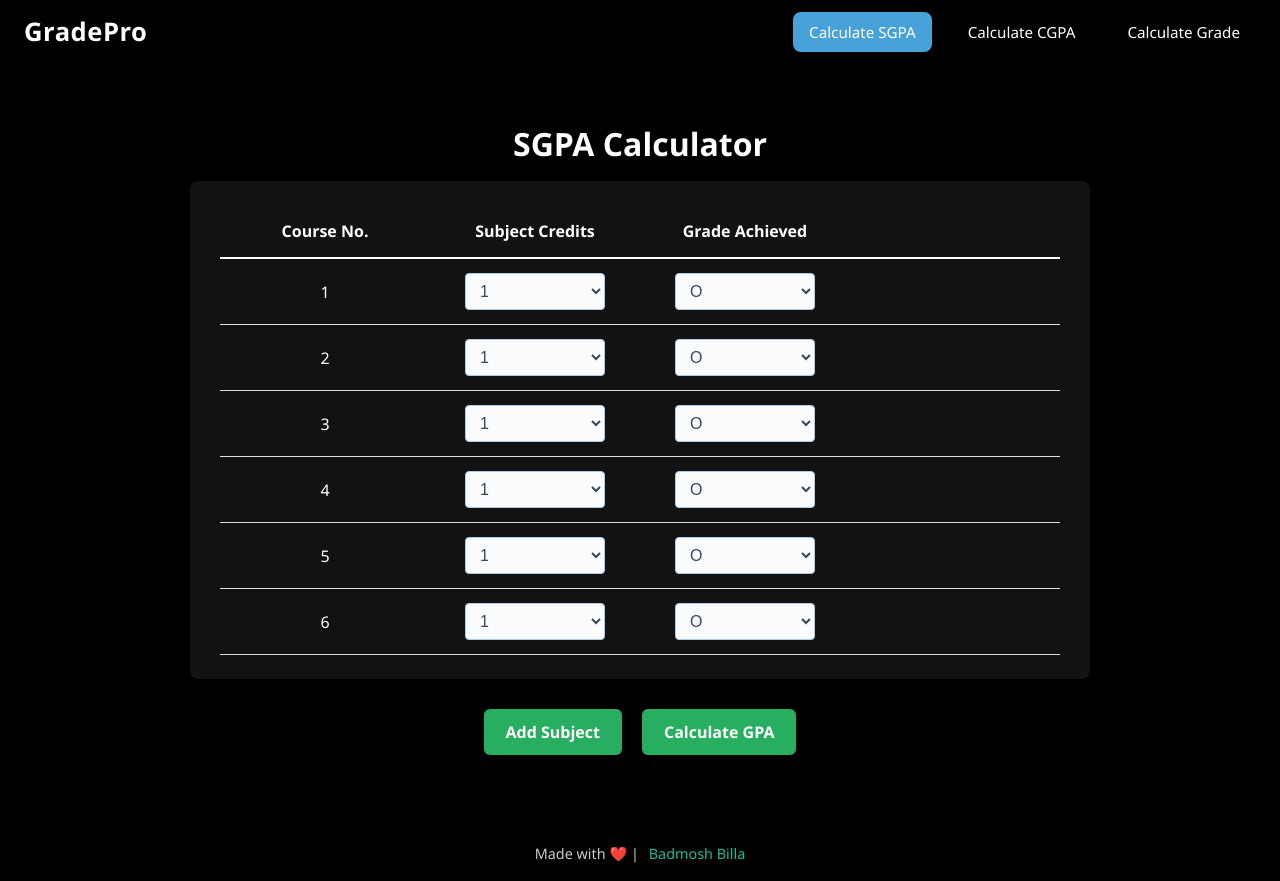
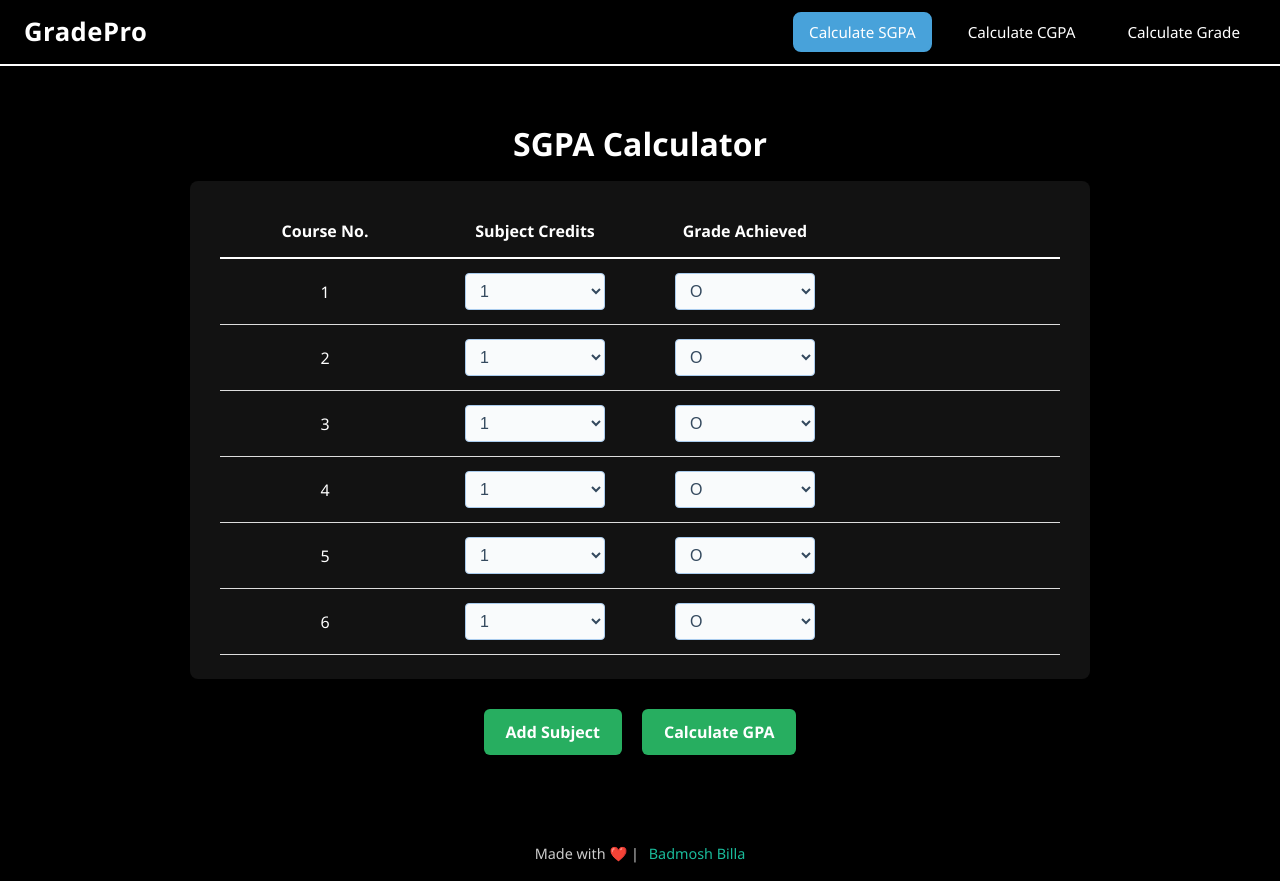
Before and after one commit to PramodAdhav/GradePro, a React (Vite) app in the folder frontend/gpa/: page / in a window 1280 px wide. Built offline with nearby package versions, Linux system fonts and the light colour scheme.

Commit message:
Minor CSS Update

```diff
--- a/frontend/gpa/src/Layout.css
+++ b/frontend/gpa/src/Layout.css
@@ -16,7 +16,7 @@
   background-color: #1e1e1e;
   color: black;
   padding: 1rem 2rem;
-  border-bottom: 2px solid black;
+  border-bottom: 2px solid white;
   font-size: 1rem;
 }
 
```
